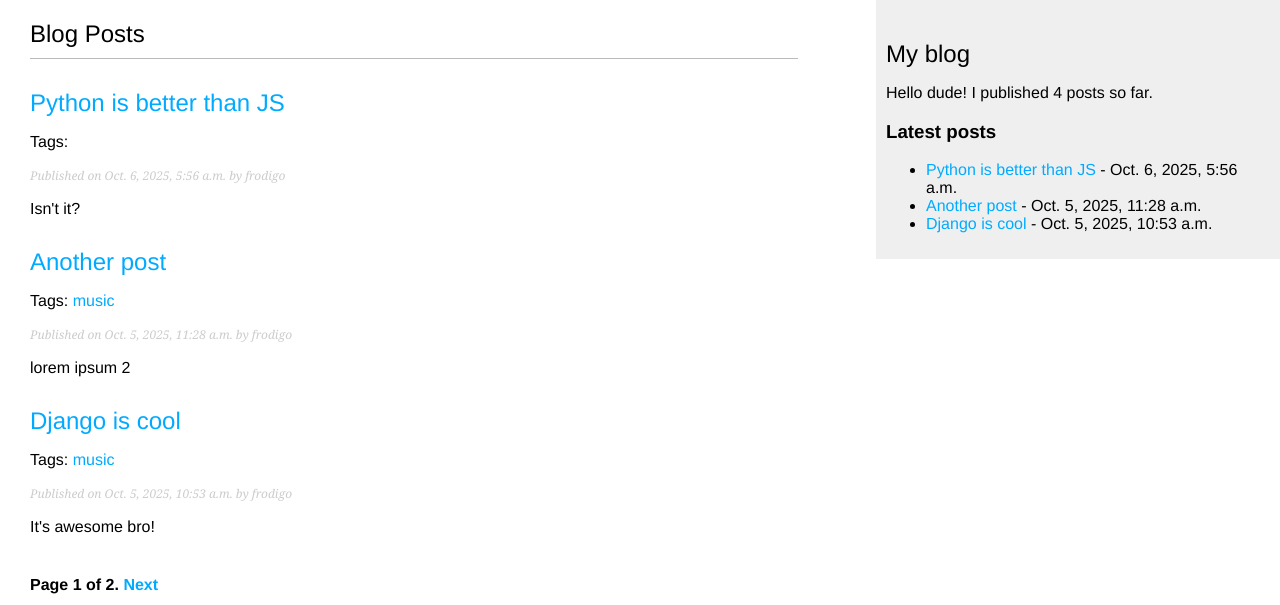
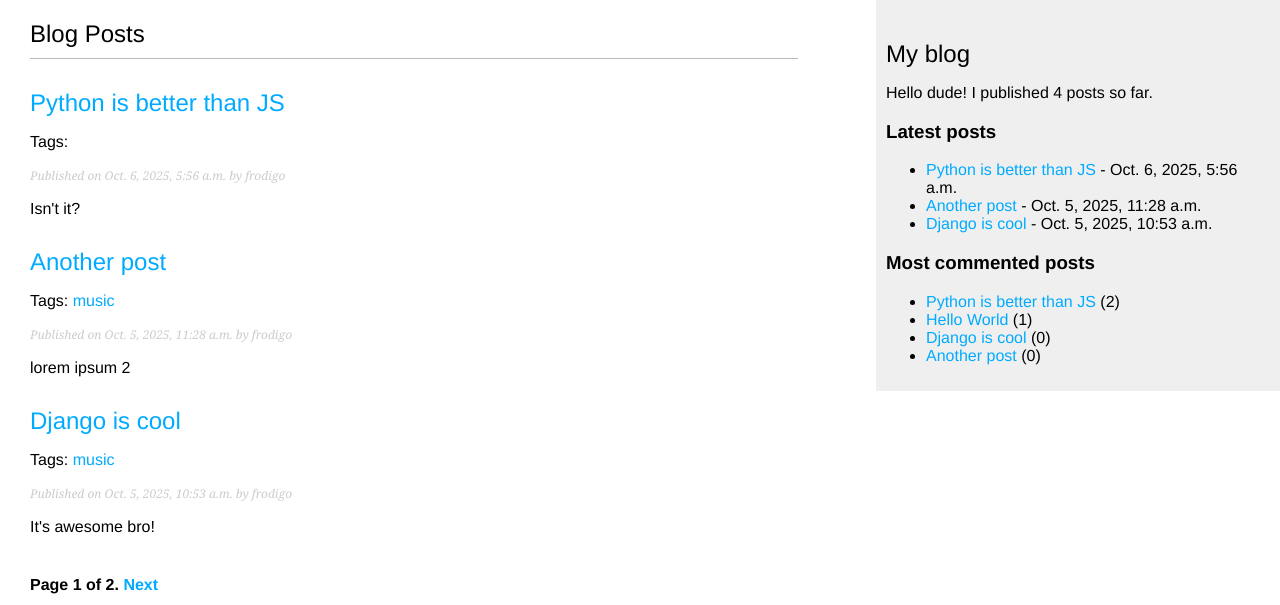
Before and after one commit to Frodigo/garage, a Django app: page /blog/ in a window 1280 px wide. Shown: the top 605 px of the page. Run offline with Django 5.2, Linux system fonts and the light colour scheme; data comes from the database, SQL or seed files in the repository; both versions use the stored data as it was after the commit; parts of the project's set-up code (start-up, migrations or seed data) failed here and were passed over.

Commit message:
feat: added markdown support

```diff
--- a/Projects/Testtrack/M1 - Django Learning/mysite/blog/templates/blog/base.html
+++ b/Projects/Testtrack/M1 - Django Learning/mysite/blog/templates/blog/base.html
@@ -17,6 +17,16 @@
     <p>Hello dude! I published {% total_posts %} posts so far.</p>
     <h3>Latest posts</h3>
     {% show_latest_posts 3 %}
+    <h3>Most commented posts</h3>
+    {% get_most_commented_posts as most_commented_posts %}
+    <ul>
+      {% for post in most_commented_posts %}
+        <li>
+          <a href="{{ post.get_absolute_url }}">{{ post.title }}</a> ({{ post.comments.count }})
+        </li>
+      {% empty %}
+        <li>No posts available.</li>
+      {% endfor %}
   </aside>
 </body>
 </html>
--- a/Projects/Testtrack/M1 - Django Learning/mysite/blog/templates/blog/post/detail.html
+++ b/Projects/Testtrack/M1 - Django Learning/mysite/blog/templates/blog/post/detail.html
@@ -1,4 +1,5 @@
 {% extends "blog/base.html" %}
+{% load blog_tags %}
 
 {% block title %}{{ post.title }}{% endblock %}
 
@@ -7,7 +8,7 @@
     <p class="date">
         Published on {{ post.published_at }} by {{post.author}}
     </p>
-   {{ post.body|linebreaks }}</p>
+   {{ post.body|markdown }}
    <p>
        <a href="{% url 'blog:post_share' post.pk %}">Share via email</a>
    </p>
--- a/Projects/Testtrack/M1 - Django Learning/mysite/blog/templates/blog/post/list.html
+++ b/Projects/Testtrack/M1 - Django Learning/mysite/blog/templates/blog/post/list.html
@@ -1,4 +1,5 @@
 {% extends "blog/base.html" %}
+{% load blog_tags %}
 
 {% block title %}Blog Posts{% endblock %}
 
@@ -22,7 +23,7 @@
       <p class="date">
         Published on {{ post.published_at }} by {{post.author}}
       </p>
-    {{ post.body|truncatewords:30|linebreaks }}</p>
+    {{ post.body|markdown|truncatewords_html:30 }}</p>
     {% empty %}
         <p>No posts available.</p>
     {% endfor %}
--- a/Projects/Testtrack/M1 - Django Learning/mysite/blog/templatetags/blog_tags.py
+++ b/Projects/Testtrack/M1 - Django Learning/mysite/blog/templatetags/blog_tags.py
@@ -1,3 +1,5 @@
+import markdown
+from django.utils.safestring import mark_safe
 from django import template
 from django.db.models import Count
 from ..models import Post
@@ -21,3 +23,8 @@ def get_most_commented_posts(count=5):
     return Post.published.annotate(
         total_comments=Count('comments')
     ).order_by('-total_comments')[:count]
+
+
+@register.filter(name='markdown')
+def markdown_format(text):
+    return mark_safe(markdown.markdown(text))
--- a/Projects/Testtrack/M1 - Django Learning/mysite/requirements.txt
+++ b/Projects/Testtrack/M1 - Django Learning/mysite/requirements.txt
@@ -1,2 +1,3 @@
 python-decouple>=3.8
 django-taggit>=6.1.0
+markdown>=3.9.0
```
Also changed, not shown: Projects/Testtrack/M1 - Django Learning/mysite/db.sqlite3.
